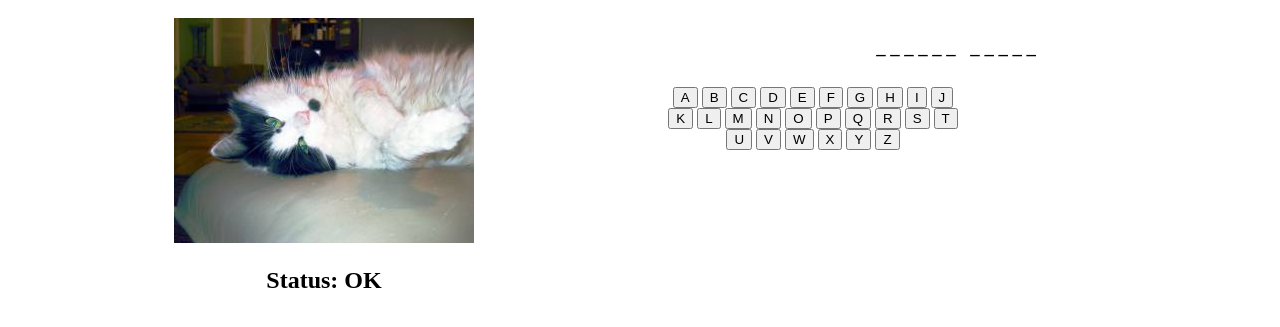
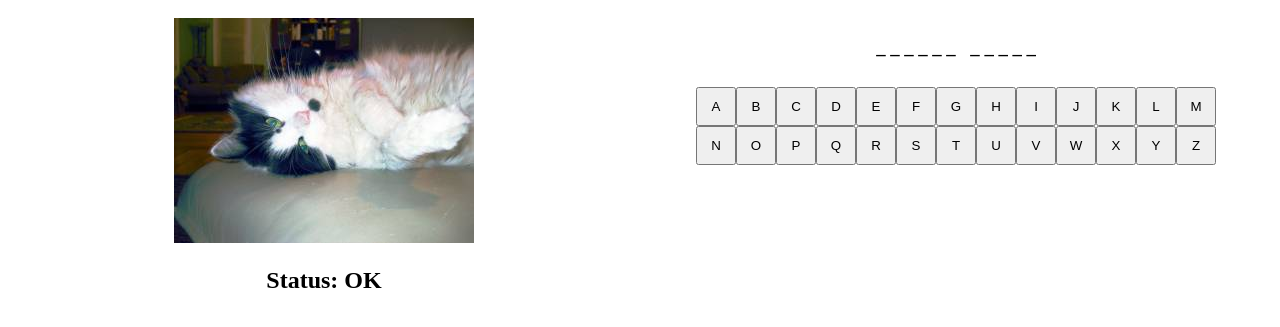
Before and after one commit to elfein/project-one-hangman, a plain HTML site: page index.html in a window 1280 px wide. Drawn offline with nearby package versions, Linux system fonts and the light colour scheme.

Commit message:
updated letter button style for more space

```diff
--- a/css/style.css
+++ b/css/style.css
@@ -2,6 +2,7 @@ main {
     display: flex;
     flex-direction: row;
     justify-content: center;
+    margin: 0 auto;
 }
 
 div {
@@ -13,3 +14,26 @@ div {
 span {
     padding: 5px;
 }
+
+img {
+    max-height: 300px;
+    max-width: 100%;
+}
+
+.btn-off {
+    text-decoration: line-through;
+}
+
+.letterbuttons {
+    display: flex;
+    flex-direction: row;
+    justify-content: center;
+    flex-wrap: wrap;
+    width: 90%;
+    margin: 0 auto;
+}
+
+button {
+    width: 40px;
+    padding: 10px 0;
+}
```
Also changed, not shown: css/images/bear-0.jpg (added), css/images/bear-1.jpg (added), css/images/bear-2.jpg (added), css/images/bear-3.jpg (added), css/images/bear-4.jpg (added), css/images/bear-5.jpg (added), css/images/bear-6.jpg (added).
